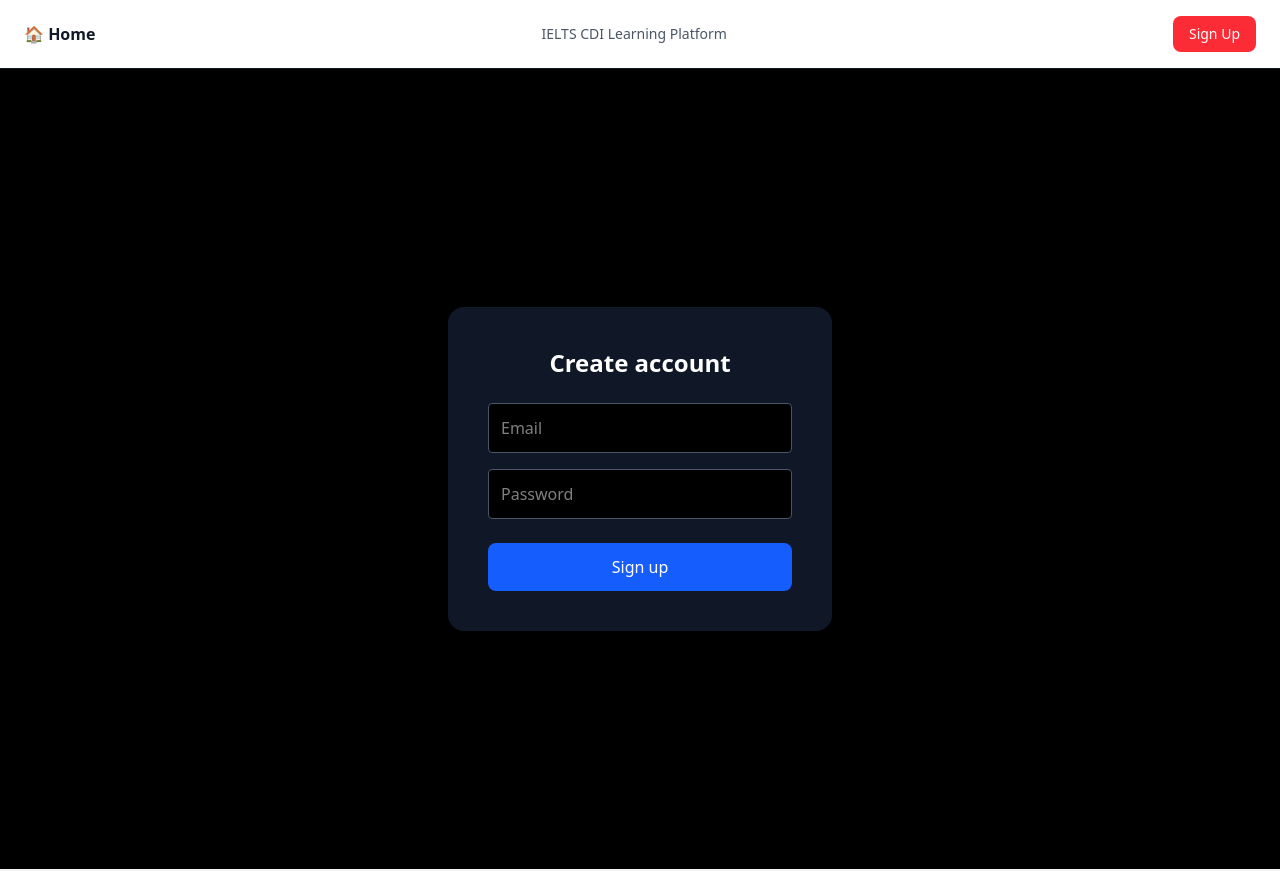
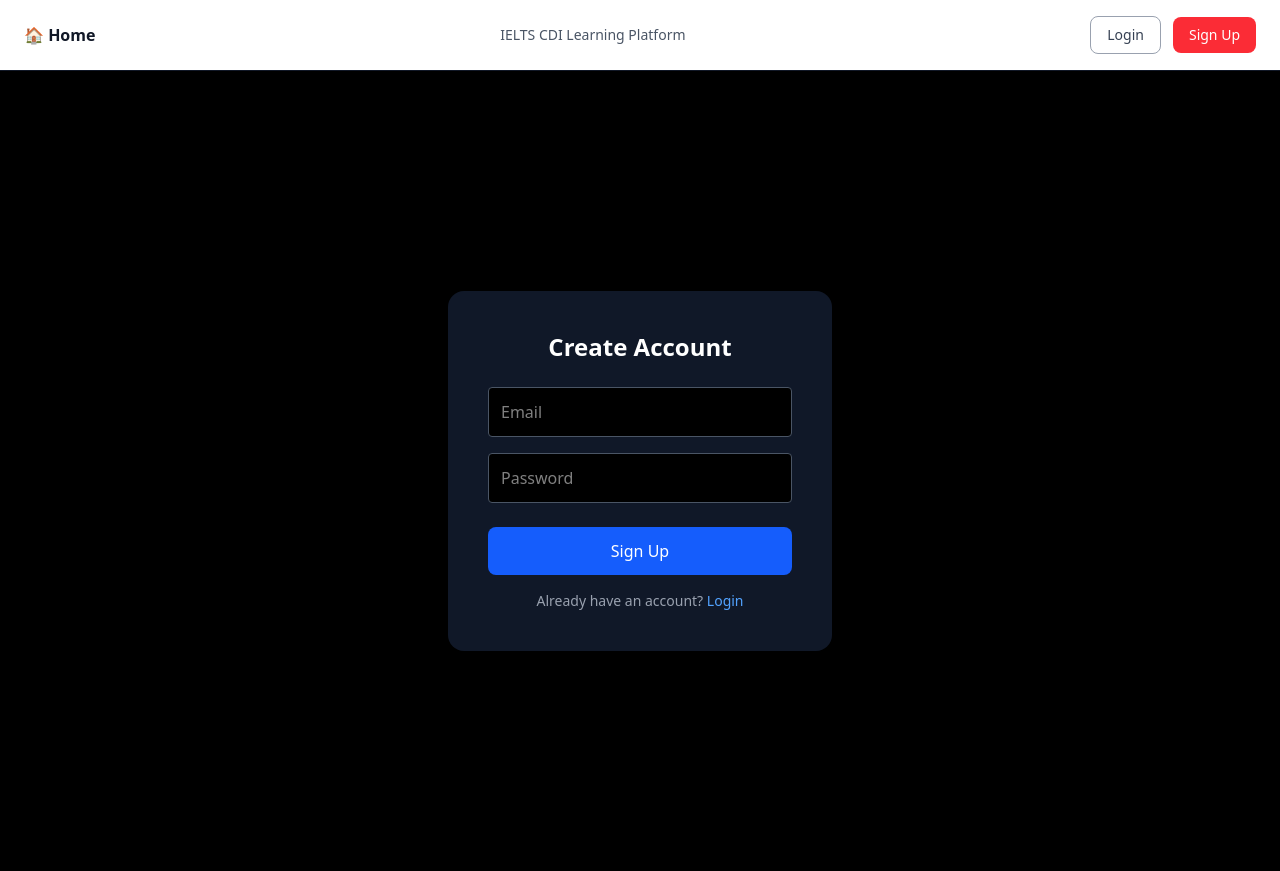
Before and after one commit to johnweek628-jpg/ielts-cdi-platform, a Next.js app: page /singup in a window 1280 px wide. Built offline with nearby package versions, Linux system fonts and the light colour scheme; no server answers.

Commit message:
update auth system

```diff
--- a/app/components/Navbar.tsx
+++ b/app/components/Navbar.tsx
@@ -44,27 +44,31 @@ return (
 IELTS CDI Learning Platform
 </h1>
 
-<div>
+<div className="flex items-center gap-3">
 
 {loading ? null : user ? (
 
 <div className="flex items-center gap-2 bg-green-500 text-white px-4 py-2 rounded-lg text-sm">
-
-✓ Signed Up
-
+✓ Signed In
 </div>
 
 ) : (
 
+<>
 <button
 onClick={()=>router.push("/login")}
+className="px-4 py-2 text-sm border border-gray-400 text-gray-700 rounded-lg"
+>
+Login
+</button>
+
+<button
+onClick={()=>router.push("/signup")}
 className="px-4 py-2 text-sm bg-red-500 text-white rounded-lg"
-
 >
-
 Sign Up
-
 </button>
+</>
 
 )}
 
--- a/app/login/page.tsx
+++ b/app/login/page.tsx
@@ -50,12 +50,12 @@ export default function Login() {
 if(error){
 alert(error.message)
 }else{
-      alert("Password reset email sent. Check your inbox.")
+alert("Password reset email sent.")
 }
 
 }
 
-  return (
+return(
 
 <div className="flex items-center justify-center h-screen bg-black text-white">
 
@@ -86,16 +86,28 @@ export default function Login() {
 disabled={loading}
 className="w-full bg-red-600 py-3 rounded-lg mb-4"
 >
+
 {loading ? "Logging in..." : "Login"}
+
 </button>
 
-        <p className="text-sm text-gray-400">
+<p className="text-sm text-gray-400 mb-4">
 Forgot your password?{" "}
 <span
 onClick={resetPassword}
 className="text-blue-400 cursor-pointer hover:underline"
 >
 {resetLoading ? "Sending..." : "Send a reset link"}
+</span>
+</p>
+
+<p className="text-sm text-gray-400">
+Don't have an account?{" "}
+<span
+onClick={()=>router.push("/signup")}
+className="text-blue-400 cursor-pointer hover:underline"
+>
+Sign up
 </span>
 </p>
 
--- a/app/singup/page.tsx
+++ b/app/singup/page.tsx
@@ -39,7 +39,7 @@ export default function Signup(){
 <div className="bg-gray-900 p-10 rounded-2xl w-96 text-center">
 
 <h1 className="text-2xl font-semibold mb-6">
-          Create account
+Create Account
 </h1>
 
 <input
@@ -61,10 +61,22 @@ export default function Signup(){
 <button
 onClick={handleSignup}
 disabled={loading}
-          className="w-full bg-blue-600 py-3 rounded-lg"
+className="w-full bg-blue-600 py-3 rounded-lg mb-4"
 >
-          {loading ? "Creating..." : "Sign up"}
+
+{loading ? "Creating..." : "Sign Up"}
+
 </button>
+
+<p className="text-sm text-gray-400">
+Already have an account?{" "}
+<span
+onClick={()=>router.push("/login")}
+className="text-blue-400 cursor-pointer hover:underline"
+>
+Login
+</span>
+</p>
 
 </div>
 
```
Lines whose indentation alone changed are shown as unchanged.
